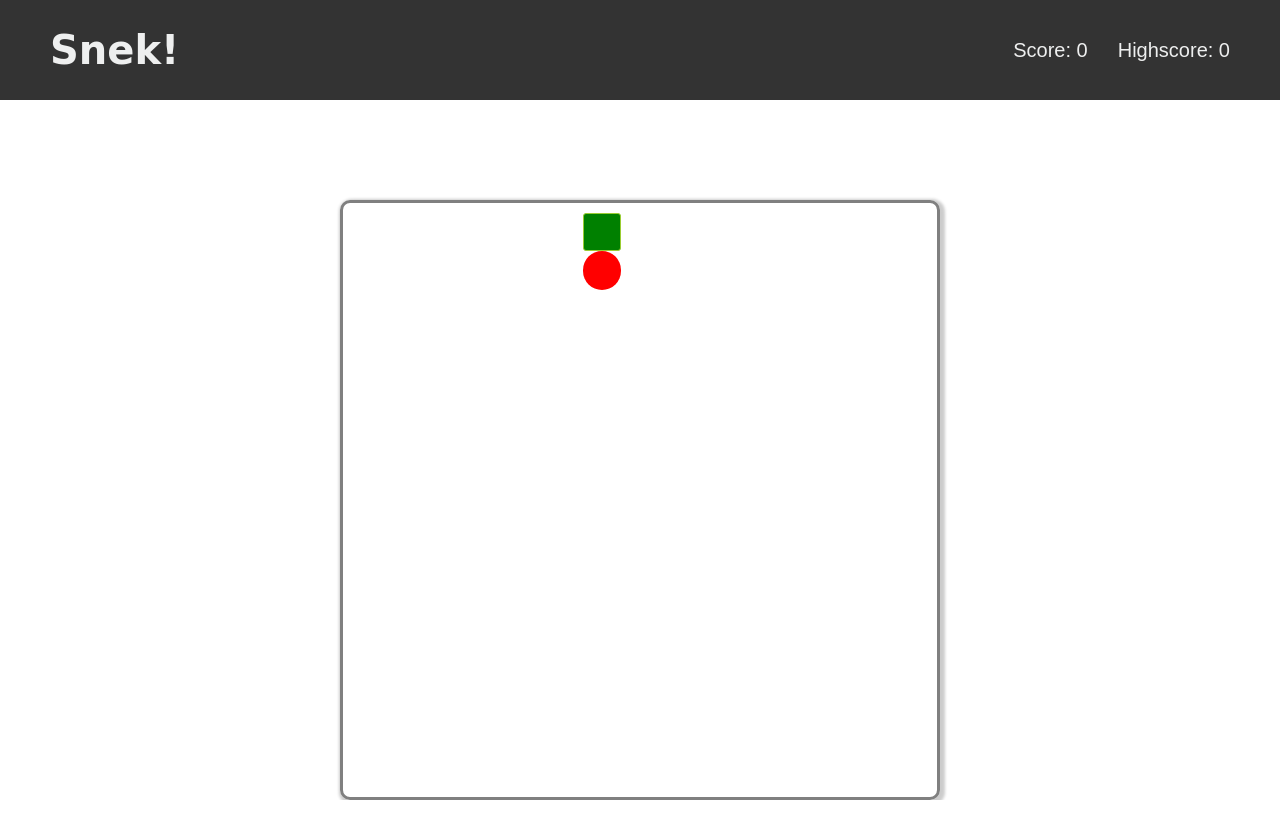
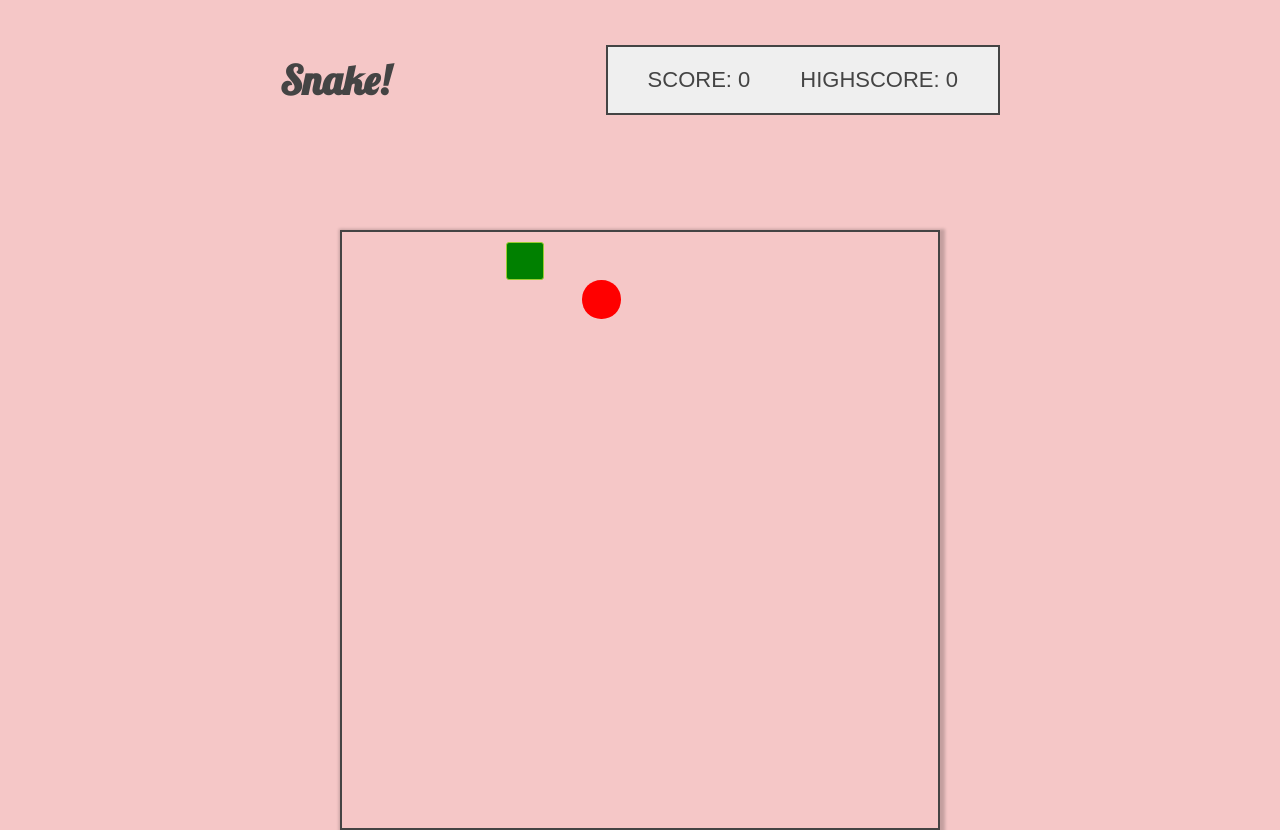
Before and after one commit to Rhys-Morris/js-snake, a website with bundled scripts: page index.html in a window 1280 px wide. Before the commit the page ends 800 px from the top, so only its background shows below. Built offline with nearby package versions, Linux system fonts and the light colour scheme.

Commit message:
small style changes

```diff
--- a/index.html
+++ b/index.html
@@ -9,7 +9,7 @@
   <body>
     <main>
       <header class="header">
-        <h1 class="header__logo">Snek!</h1>
+        <h1 class="header__logo">Snake!</h1>
         <div class="header__score-box">
           <p class="header__score">Score: 0</p>
           <p class="header__highscore">Highscore: 0</p>
--- a/stylesheets/base.scss
+++ b/stylesheets/base.scss
@@ -14,8 +14,14 @@
 html {
   font-family: Arial, Helvetica, sans-serif;
   font-size: 62.5%;
+  background-color: #f5c7c7;
+  color: #444;
 }
 
 body {
   font-size: 1.4rem;
+  display: flex;
+  flex-direction: column;
+  align-items: center;
+  justify-content: center;
 }
--- a/stylesheets/components.scss
+++ b/stylesheets/components.scss
@@ -3,6 +3,7 @@ main {
   flex-direction: column;
   justify-content: center;
   align-items: center;
+  width: 80rem;
 }
 
 .game {
@@ -21,8 +22,7 @@ main {
   grid-template-columns: 1fr;
   width: 60rem;
   height: 60rem;
-  border: 3px solid grey;
-  border-radius: 1rem;
+  border: 2px solid #444;
   box-shadow: 2px 2px 3px 3px rgba(0, 0, 0, 0.2);
   padding: 1rem;
 }
@@ -62,28 +62,31 @@ main {
 .header {
   height: 10rem;
   width: 100%;
-  background-color: #333;
-  color: #eeefef;
-  padding: 1rem 5rem;
+  background-color: #f5c7c7;
+  padding: 1rem 4rem;
   display: flex;
   justify-content: space-between;
   align-items: center;
+  margin-top: 3rem;
 
   &__logo {
     font-size: 4rem;
-    font-family: cursive;
+    font-family: "Lobster", cursive;
   }
 
   &__score-box {
     display: flex;
     justify-content: space-between;
     align-items: center;
-
+    text-transform: uppercase;
+    border: 2px solid #444;
+    background-color: #efefef;
+    padding: 2rem 4rem;
     & > * {
       &:first-child {
-        margin-right: 3rem;
+        margin-right: 5rem;
       }
-      font-size: 2rem;
+      font-size: 2.2rem;
     }
   }
 }
--- a/stylesheets/main.scss
+++ b/stylesheets/main.scss
@@ -1,2 +1,3 @@
 @import "base";
 @import "components";
+@import url("https://fonts.googleapis.com/css2?family=Lobster&display=swap");
```
Also changed, not shown: style.css, 1 other file.
